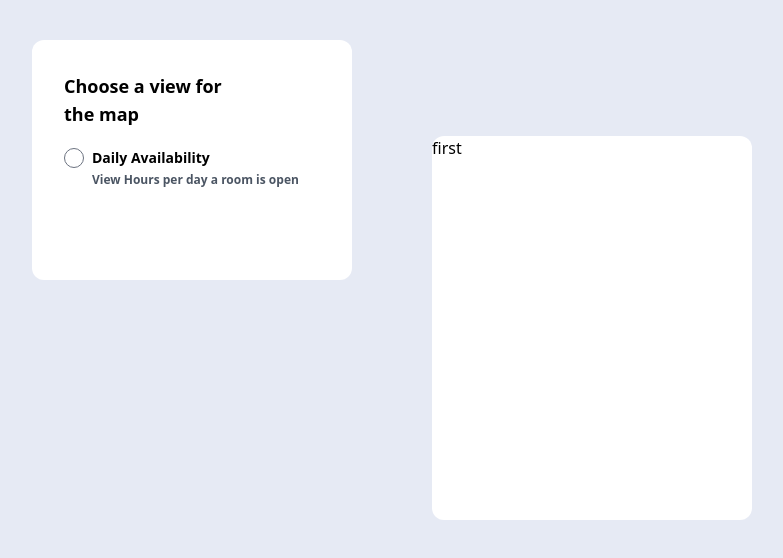
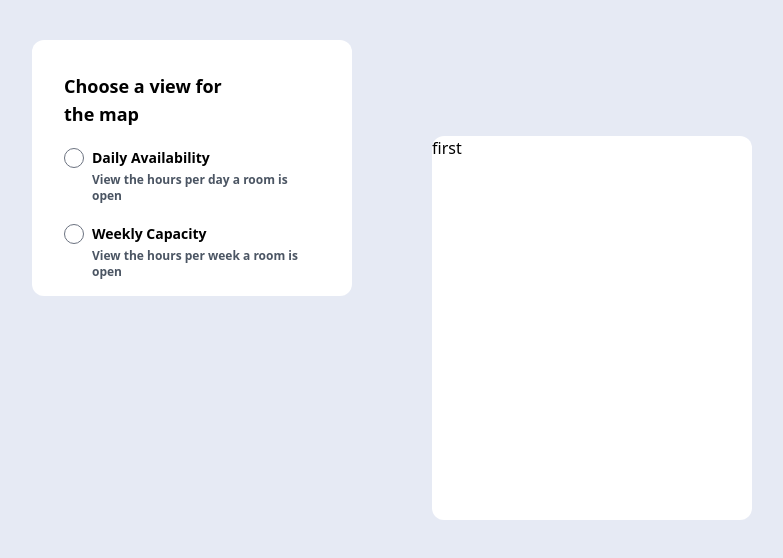
Before and after one commit to nasir-001/100-components, a Vue app: page /layout25 in a window 1280 px wide. Shown: the top 558 px of the page, without its empty margins (248-1031 px from the left). Built offline with nearby package versions, Linux system fonts and the light colour scheme; the HTML template or start-up script is replaced by a standard one.

Commit message:
add the last flex to the first card

```diff
--- a/src/views/Layout25.vue
+++ b/src/views/Layout25.vue
@@ -1,7 +1,7 @@
 <template>
   <div class="bg-layout25backgroundColor h-screen">
     <div class="flex justify-center top-10 sticky">
-      <div class="bg-white w-80 h-60 mx-10 rounded-xl">
+      <div class="bg-white w-80 h-64 mx-10 rounded-xl">
         <div class="pt-8 ml-8 mr-24 font-semibold text-lg">
           Choose a view for the map
         </div>
@@ -12,7 +12,18 @@
           <div class="font-semibold text-sm mt-1">
             Daily Availability
             <div class="text-xs text-gray-600 mt-1">
-              View Hours per day a room is open
+              View the hours per day a room is open
+            </div>
+          </div>
+        </div>
+        <div class="flex justify-start mx-8 mt-4">
+          <div class="mr-2">
+            <input class="w-5 h-5 text-black" type="radio">
+          </div>
+          <div class="font-semibold text-sm mt-1">
+            Weekly Capacity
+            <div class="text-xs text-gray-600 mt-1">
+              View the hours per week a room is open
             </div>
           </div>
         </div>
```
